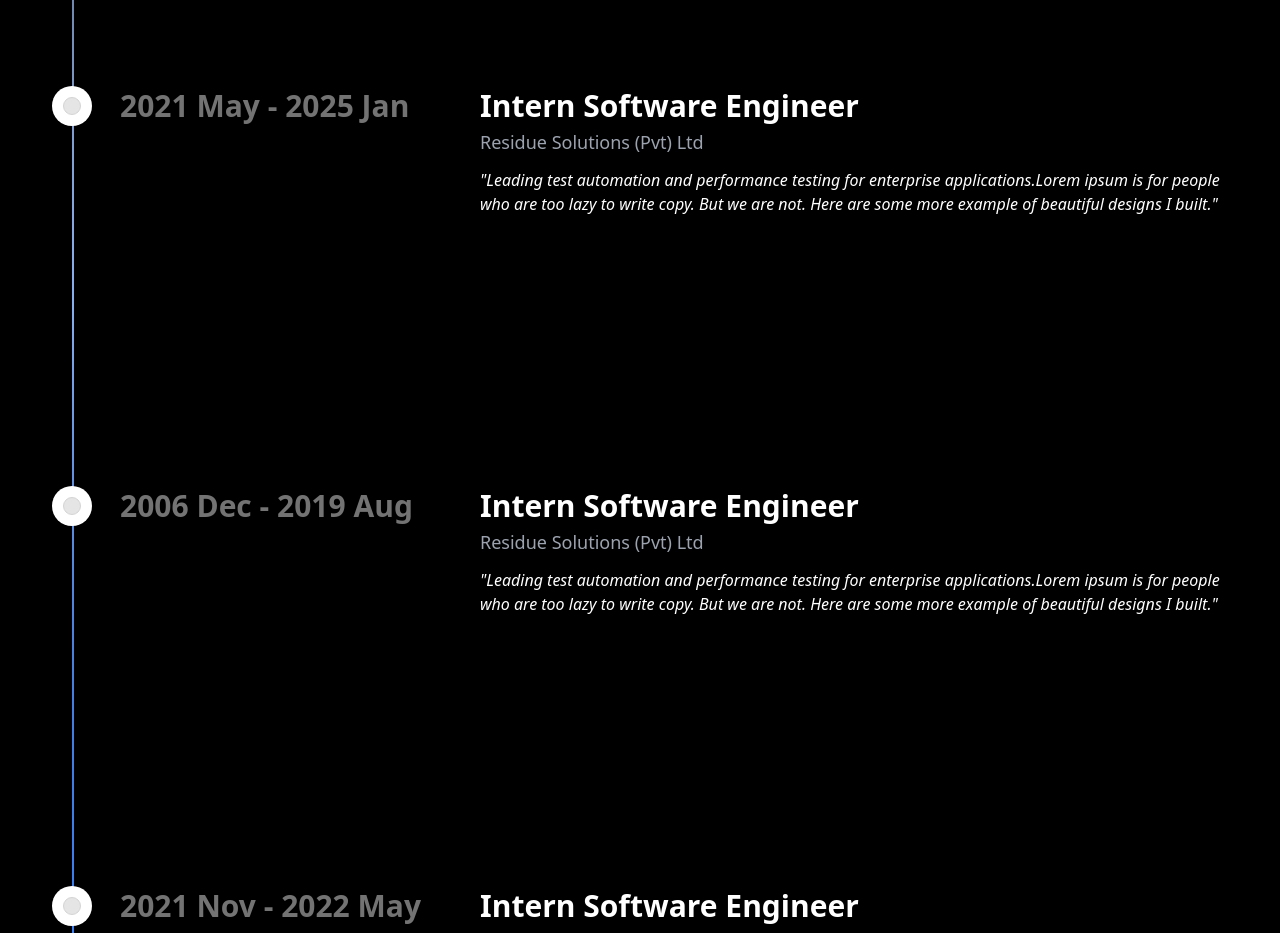
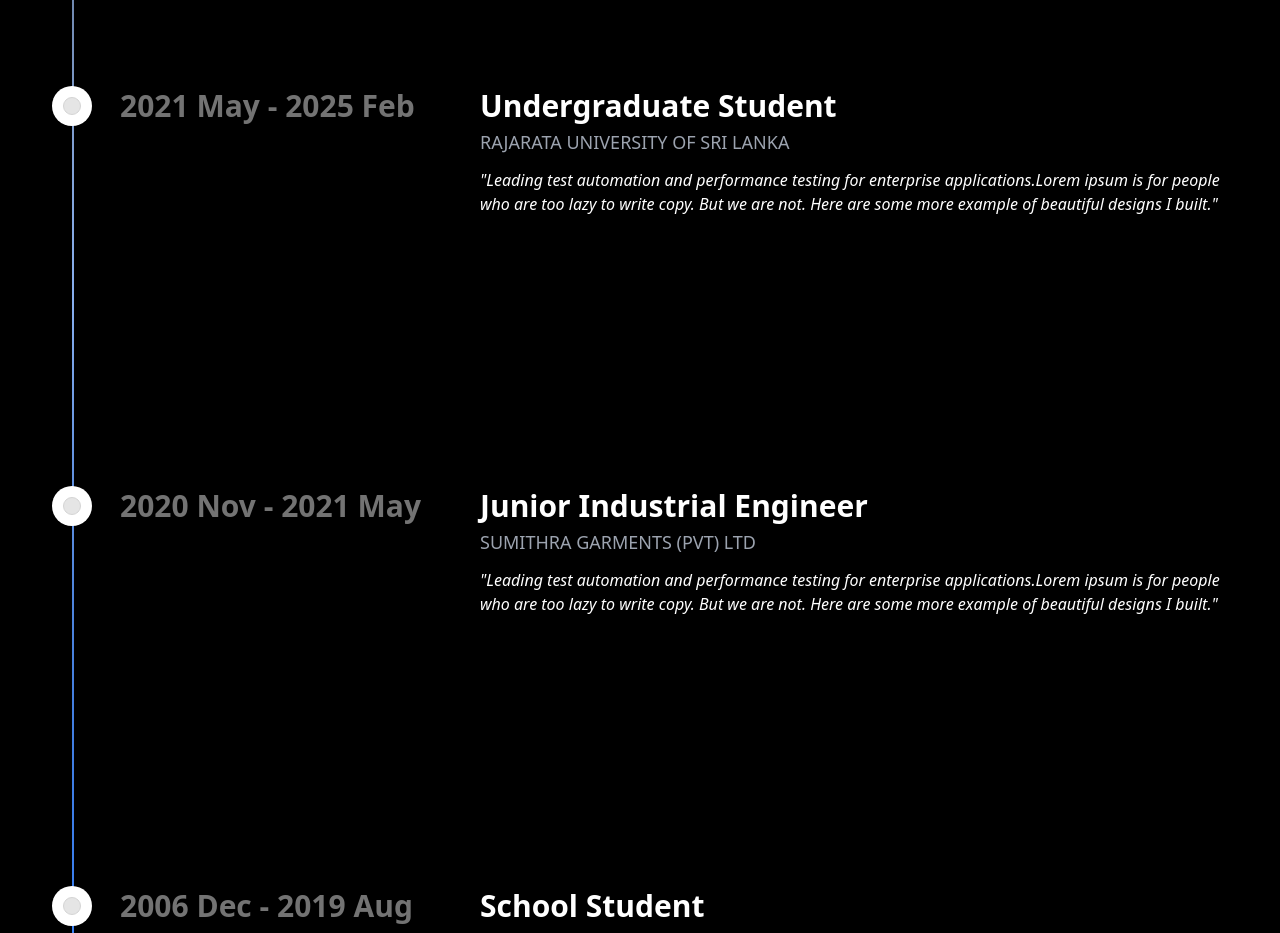
Before and after one commit to Lahiru-911/Lahiru-portfolio, a Next.js app: page /allthree in a window 1280 px wide. Shown: the part 2100-3033 px from the top of the page. Built offline with nearby package versions, Linux system fonts and the light colour scheme.

Commit message:
Update TimelineExp.jsx

```diff
--- a/components/Timeline/TimelineExp.jsx
+++ b/components/Timeline/TimelineExp.jsx
@@ -26,14 +26,34 @@ export function TimelineExp() {
       ),
     },
     {
-      title: "2021 May - 2025 Jan",
+      title: "2021 May - 2025 Feb",
       content: (
         <div className="mb-28">
           <h1 className="text-white text-lg md:text-3xl font-semibold mb-0 md:mb-1">
-            Intern Software Engineer
+            Undergraduate Student
           </h1>
-          <h3 className="text-gray-400 text-sm md:text-lg font-medium mb-2 md:mb-3">
-            Residue Solutions (Pvt) Ltd
+          <h3 className="text-gray-400 text-sm md:text-lg font-medium mb-2 md:mb-3 uppercase">
+            Rajarata University of Sri Lanka
+          </h3>
+          <p className="text-white text-xs md:text-base font-light italic">
+            {" "}
+            "Leading test automation and performance testing for enterprise
+            applications.Lorem ipsum is for people who are too lazy to write
+            copy. But we are not. Here are some more example of beautiful
+            designs I built."
+          </p>
+        </div>
+      ),
+    },
+    {
+      title: "2020 Nov - 2021 May",
+      content: (
+        <div className="mb-28">
+          <h1 className="text-white text-lg md:text-3xl font-semibold mb-0 md:mb-1">
+            Junior Industrial Engineer
+          </h1>
+          <h3 className="text-gray-400 text-sm md:text-lg font-medium mb-2 md:mb-3 uppercase">
+            SUMITHRA GARMENTS (PVT) LTD
           </h3>
           <p className="text-white text-xs md:text-base font-light italic">
             {" "}
@@ -48,32 +68,12 @@ export function TimelineExp() {
     {
       title: "2006 Dec - 2019 Aug",
       content: (
-        <div className="mb-28">
-          <h1 className="text-white text-lg md:text-3xl font-semibold mb-0 md:mb-1">
-            Intern Software Engineer
-          </h1>
-          <h3 className="text-gray-400 text-sm md:text-lg font-medium mb-2 md:mb-3">
-            Residue Solutions (Pvt) Ltd
-          </h3>
-          <p className="text-white text-xs md:text-base font-light italic">
-            {" "}
-            "Leading test automation and performance testing for enterprise
-            applications.Lorem ipsum is for people who are too lazy to write
-            copy. But we are not. Here are some more example of beautiful
-            designs I built."
-          </p>
-        </div>
-      ),
-    },
-    {
-      title: "2021 Nov - 2022 May",
-      content: (
         <div className="">
           <h1 className="text-white text-lg md:text-3xl font-semibold mb-0 md:mb-1">
-            Intern Software Engineer
+            School Student
           </h1>
-          <h3 className="text-gray-400 text-sm md:text-lg font-medium mb-2 md:mb-3">
-            Residue Solutions (Pvt) Ltd
+          <h3 className="text-gray-400 text-sm md:text-lg font-medium mb-2 md:mb-3 uppercase">
+            Kingswood College Kandy
           </h3>
           <p className="text-white text-xs md:text-base font-light italic">
             {" "}
```
